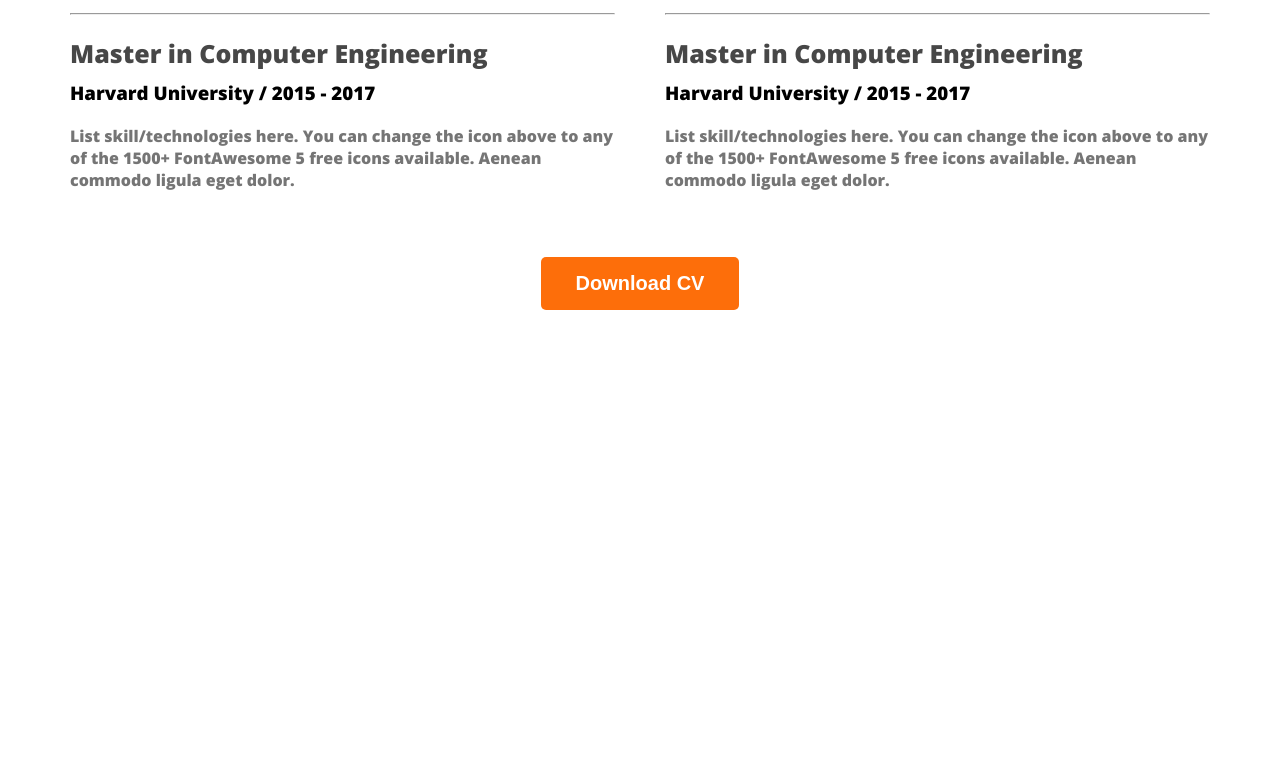
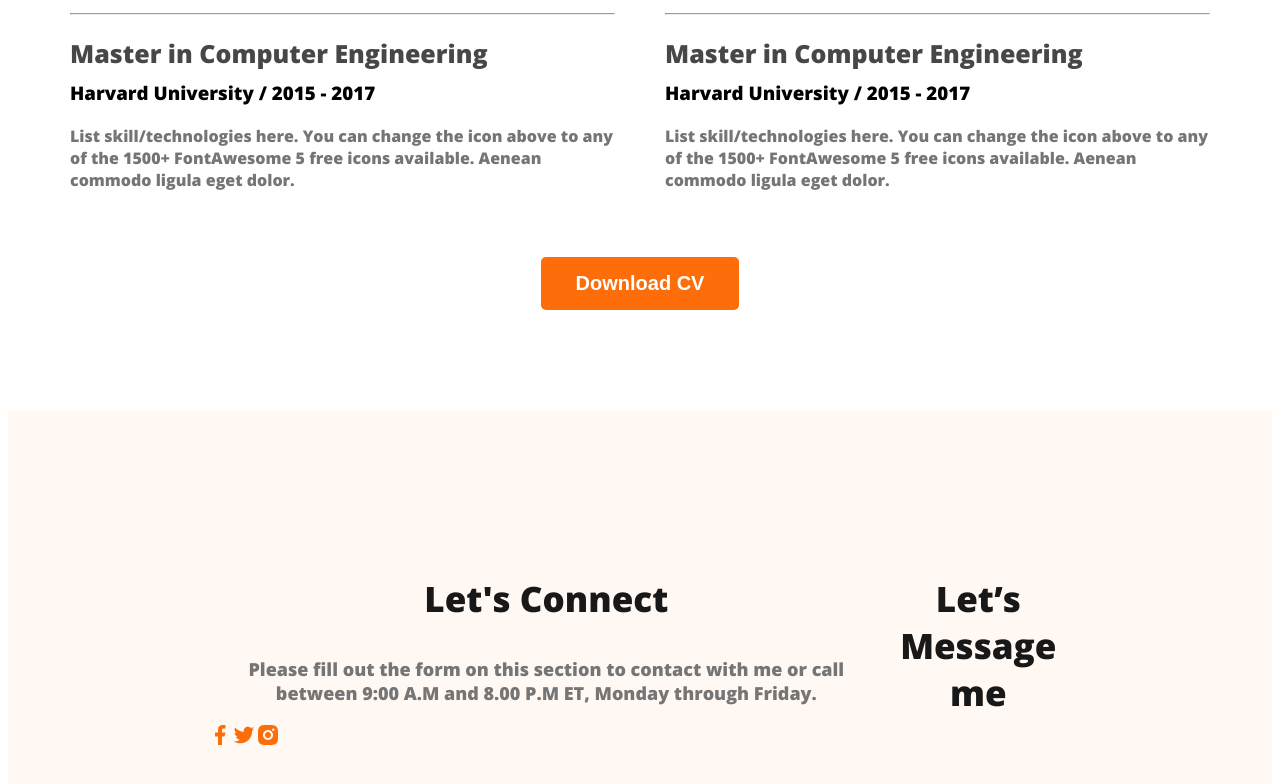
Before and after one commit to Sadab-7878/webdeveloper_portfolio, a plain HTML site: page index.html in a window 1280 px wide. Shown: the part 2859-3643 px from the top of the page. Before the commit the page ends 3177 px from the top, so only its background shows below. Drawn offline with nearby package versions, Linux system fonts and the light colour scheme.

Commit message:
basic footer

```diff
--- a/index.html
+++ b/index.html
@@ -213,6 +213,23 @@
       </section>
     </main>
 
-    <footer></footer>
+    <footer>
+      <div class="footer-column">
+        <h3 class="section-title">Let's Connect</h3>
+        <p class="section-description">
+          Please fill out the form on this section to contact with me or call
+          between 9:00 A.M and 8.00 P.M ET, Monday through Friday.
+        </p>
+
+        <div class="social-links">
+          <a href=""><img src="images/icons/facebook.png" alt="facebook" /></a
+          ><a href=""><img src="images/icons/twitter.png" alt="twitter" /></a
+          ><a href=""><img src="images/icons/insta.png" alt="instagram" /></a>
+        </div>
+      </div>
+      <div class="footer-column">
+        <h3 class="section-title">Let’s Message me</h3>
+      </div>
+    </footer>
   </body>
 </html>
--- a/styles/portfolio.css
+++ b/styles/portfolio.css
@@ -189,3 +189,13 @@ main section {
   text-align: center;
   margin-top: 50px;
 }
+
+/* footer styles  */
+
+footer{
+
+  display: flex;
+  background: #FFF8F3;
+  padding: 130px 200px;
+  margin-top: 100px;
+}
```
